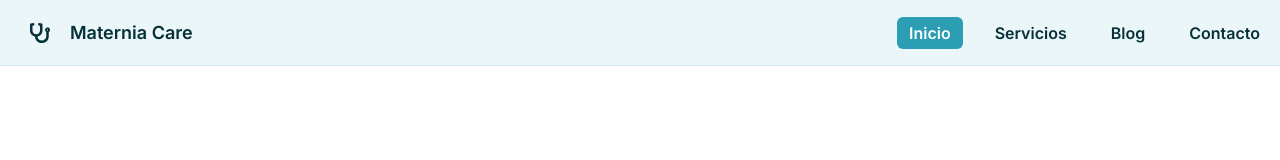
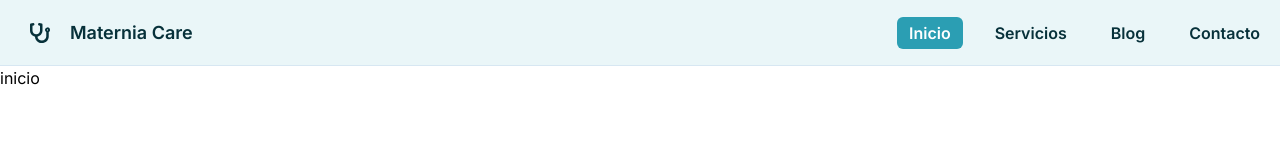
Before and after one commit to Laszlo-Caballero/obstetricia-landing, a Next.js app: page / in a window 1280 px wide. Shown: the top 160 px of the page. Built offline with nearby package versions, Linux system fonts and the light colour scheme.

Commit message:
Agregar texto "inicio" en el componente Page

```diff
--- a/src/app/page.tsx
+++ b/src/app/page.tsx
@@ -3,7 +3,7 @@ import React from "react";
 export default function Page() {
   return (
     <div className="h-full ">
-      <div></div>
+      <div>inicio</div>
     </div>
   );
 }
```
